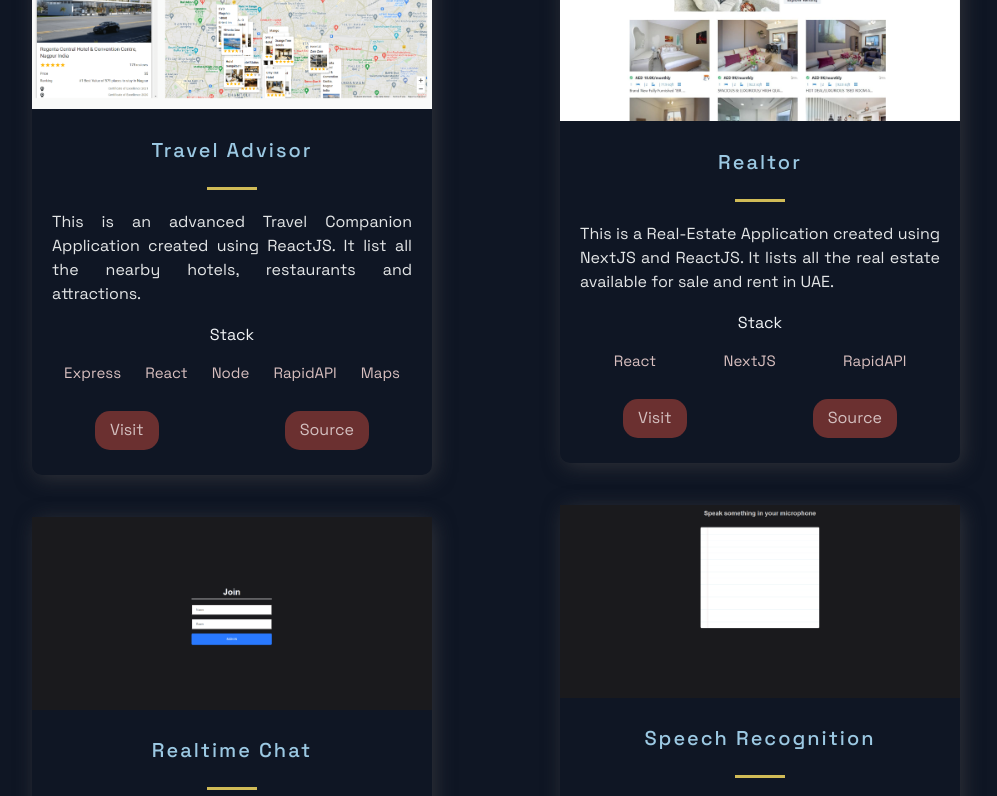
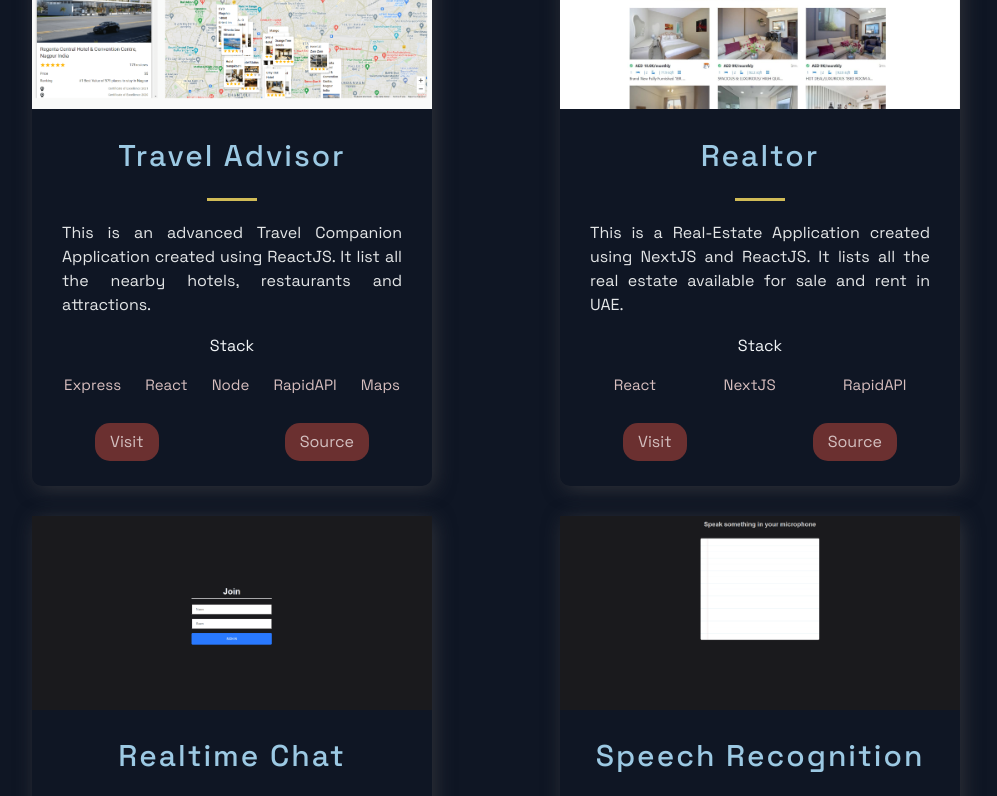
Before and after one commit to UtkarshPathrabe/Portfolio, a Next.js app: page / in a window 1280 px wide. Shown: the part 980-1776 px from the top of the page, without its empty margins (144-1141 px from the left). Built offline with nearby package versions, Linux system fonts and the light colour scheme.

Commit message:
Update ProjectsStyles.js

```diff
--- a/src/components/Projects/ProjectsStyles.js
+++ b/src/components/Projects/ProjectsStyles.js
@@ -44,7 +44,7 @@ export const HeaderThree = styled.h3`
   letter-spacing: 2px;
   color: #9cc9e3;
   padding: .5rem 0;
-  font-size: ${(props) => props.title ? '3rem' : '2rem'};
+  font-size: ${(props) => props.isTitle ? '3rem' : '2rem'};
 `;
 
 export const Hr = styled.hr`
@@ -68,7 +68,7 @@ export const Intro = styled.div`
 
 export const CardInfo = styled.p`
   width: 100%;
-  padding: 0 2rem;
+  padding: 0 3rem;
   color: #e4e6e7;
   font-style: 2rem;
   line-height: 24px;
```
